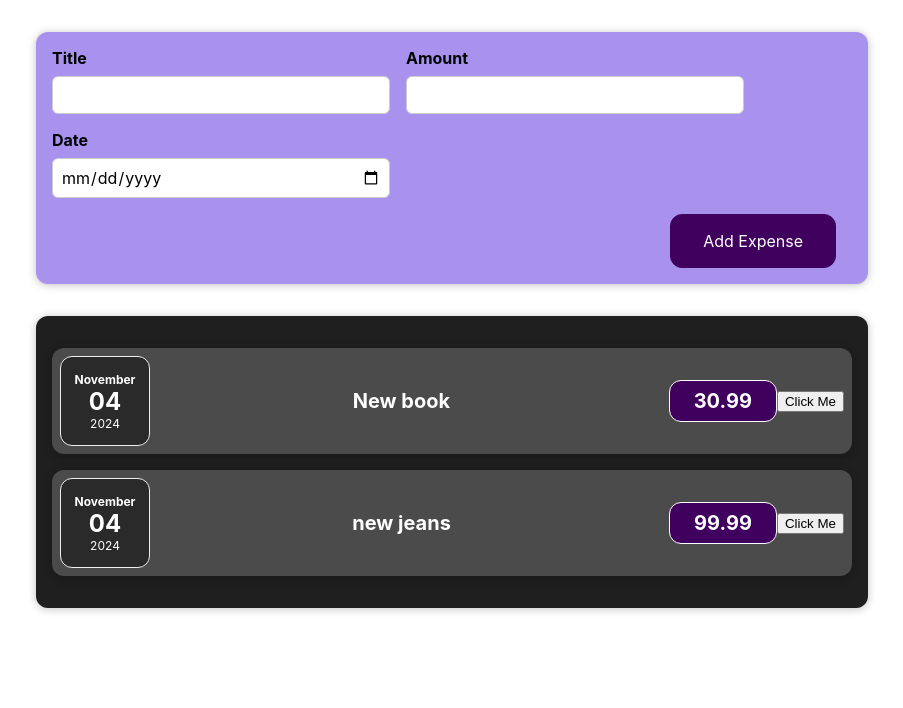
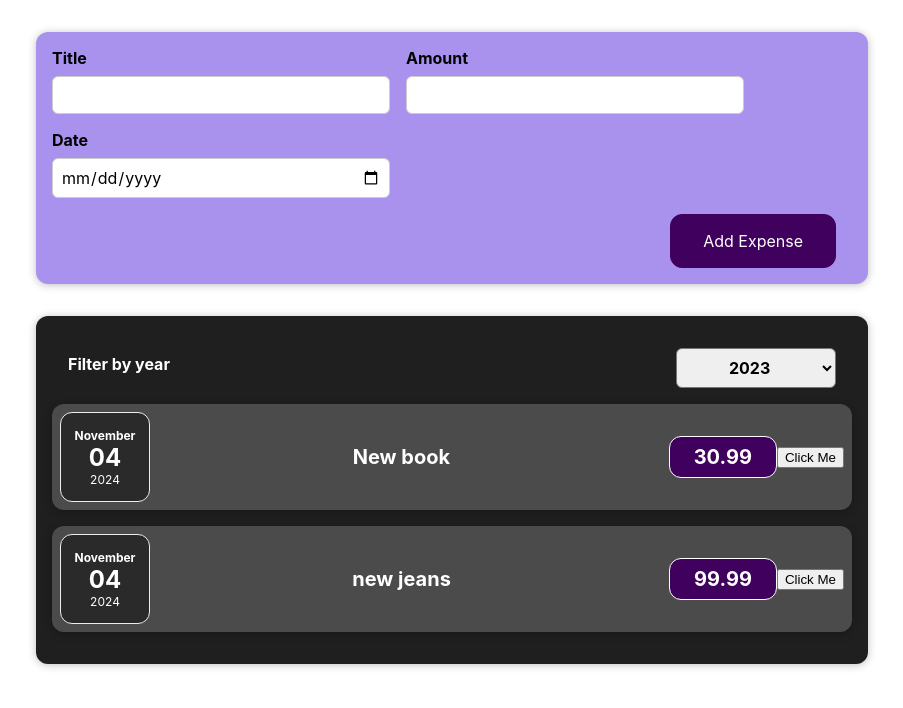
Before and after one commit to rab0ta/expenses, a React (Create React App) app: page / in a window 1280 px wide. Shown: the top 708 px of the page, without its empty margins (188-1091 px from the left). Built offline with nearby package versions, Linux system fonts and the light colour scheme.

Commit message:
added filter

```diff
--- /dev/null
+++ b/src/components/Expenses/ExpenseFilter.css
@@ -0,0 +1,24 @@
+.expenses-filter {
+    color: white;
+    padding: 0 1rem;
+}
+
+.expenses-filter__control {
+    display: flex;
+    width: 100%;
+    align-items: center;
+    justify-content: space-between;
+    margin: 1rem 0;
+}
+
+.expenses-filter label {
+    font-weight: bold;
+    margin-bottom: 0.5rem;
+}
+
+.expenses-filter select {
+    font: inherit;
+    padding: 0.5rem 3rem;
+    font-weight: bold;
+    border-radius: 6px;
+}
--- /dev/null
+++ b/src/components/Expenses/ExpenseFilter.js
@@ -0,0 +1,20 @@
+import React from 'react';
+
+import './ExpenseFilter.css';
+
+const ExpensesFilter = () => {
+    return (
+        <div className='expenses-filter'>
+            <div className='expenses-filter__control'>
+                <label>Filter by year</label>
+                <select>
+                    <option value='2023'>2023</option>
+                    <option value='2024'>2024</option>
+                    <option value='2025'>2025</option>
+                </select>
+            </div>
+        </div>
+    );
+};
+
+export default ExpensesFilter;
--- a/src/components/Expenses/Expenses.js
+++ b/src/components/Expenses/Expenses.js
@@ -1,10 +1,13 @@
 import './Expenses.css'
 import Card from '../UI/Card'
 import ExpenseItem from './ExpenseItem'
+import ExpensesFilter from './ExpenseFilter'
 
 function Expenses(props){
+
     return(
         <Card className='expenses'>
+            <ExpensesFilter />
             <ExpenseItem expenseData={props.expenses[0]}/>
             <ExpenseItem expenseData={props.expenses[1]}/>
         </Card>
```
